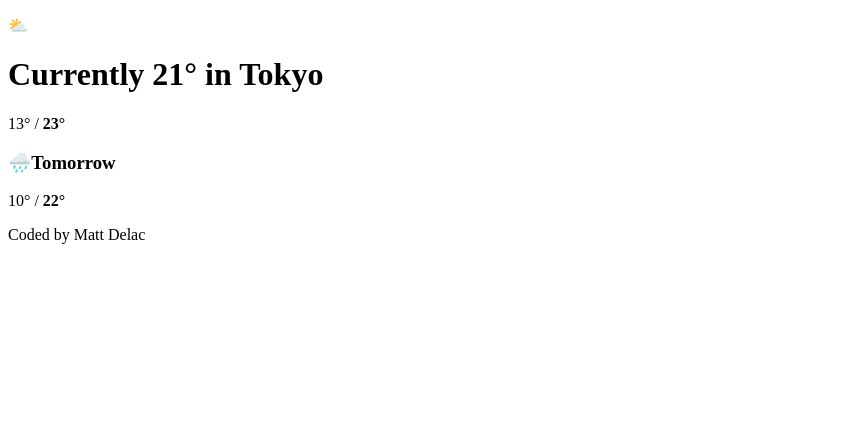
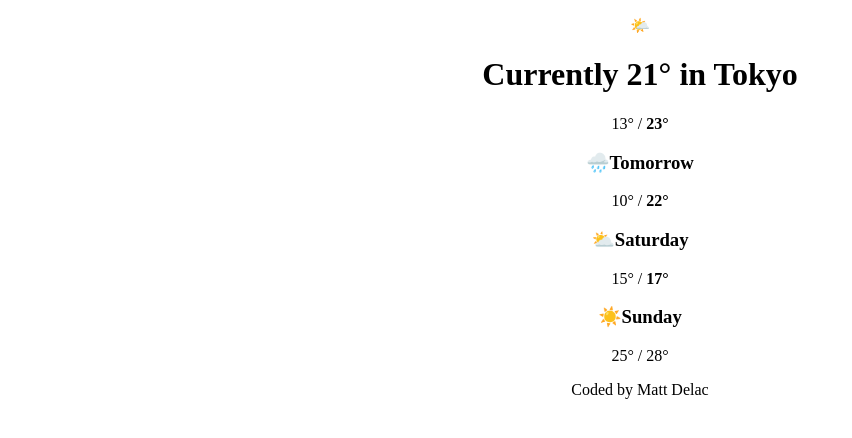
Before and after one commit to Beatriz-G/SheCodes, a plain HTML site: page Week 1/index.html in a window 1280 px wide. Shown: the whole page, without its empty margins (0-852 px from the left). Drawn offline with Linux system fonts and the light colour scheme.

Commit message:
Added css style to html file

```diff
--- a/Week 1/index.html
+++ b/Week 1/index.html
@@ -4,10 +4,15 @@
         <title>SheCodes | Weather App</title>
         <meta charset="UTF-8">
         <meta name="robots" content="noindex">
+        <style>
+            body {
+                text-align: center;
+            }
+        </style>
     </head>
     <body>
         <header>
-            <p>⛅</p>
+            <p>🌤️</p>
             <h1>Currently 21° in Tokyo</h1>
             <p>13° / <strong>23°</strong></p>
         </header>
@@ -16,9 +21,16 @@
                 <h3>🌧️Tomorrow</h3>
                 <p>10° / <strong>22°</strong></p>
             </div>
+            <div class="saturday">
+                <h3>⛅Saturday</h3>
+                <p>15° / <strong>17°</strong></p>
+            </div>
+            <div class="Sunday">
+                <h3>☀️Sunday</h3>
+                <p>25° / 28°</p>
+            </div>
         </main>
         <footer>
             <p>Coded by Matt Delac</p>
         </footer>
-
     </body>
```
